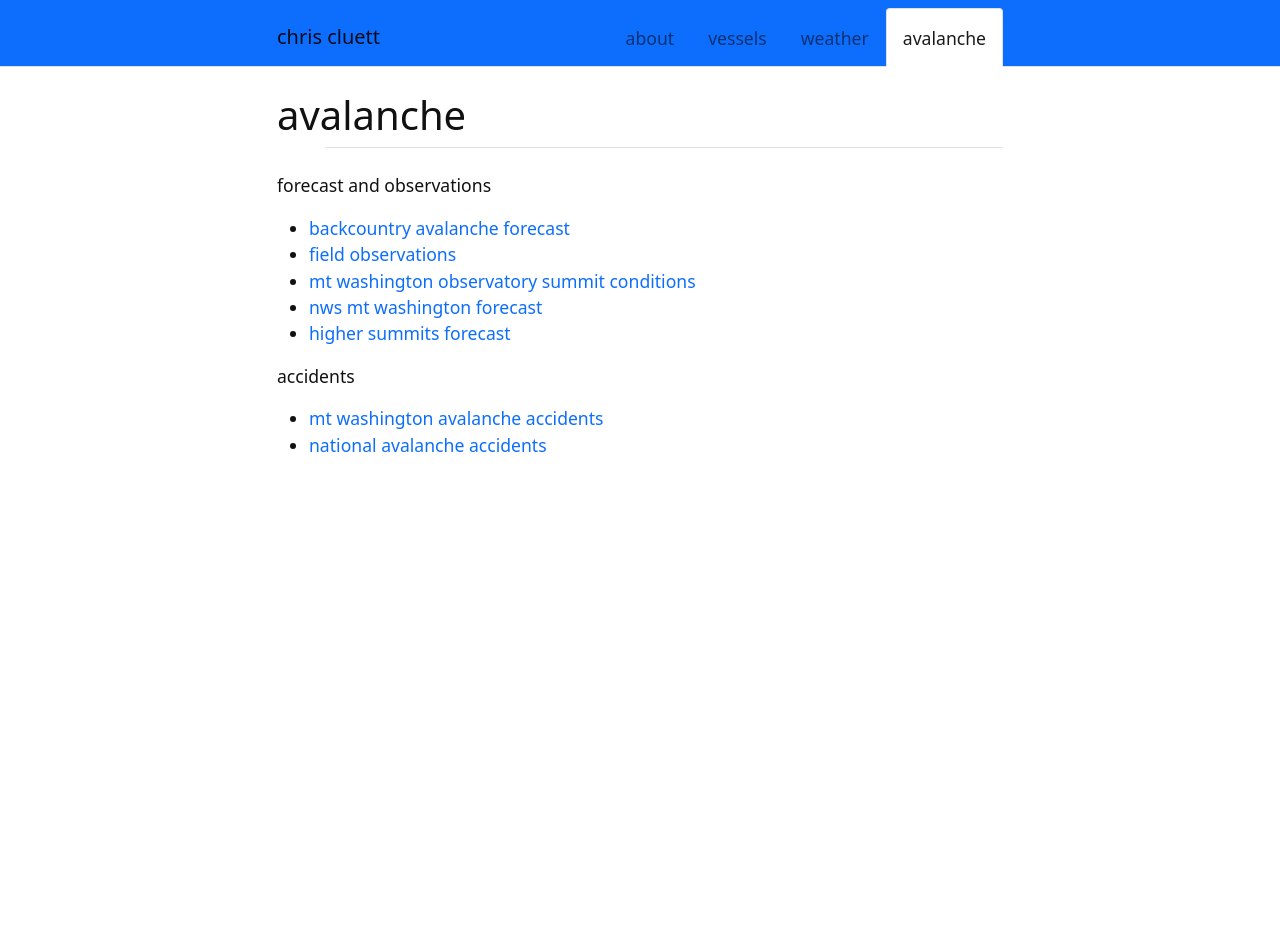
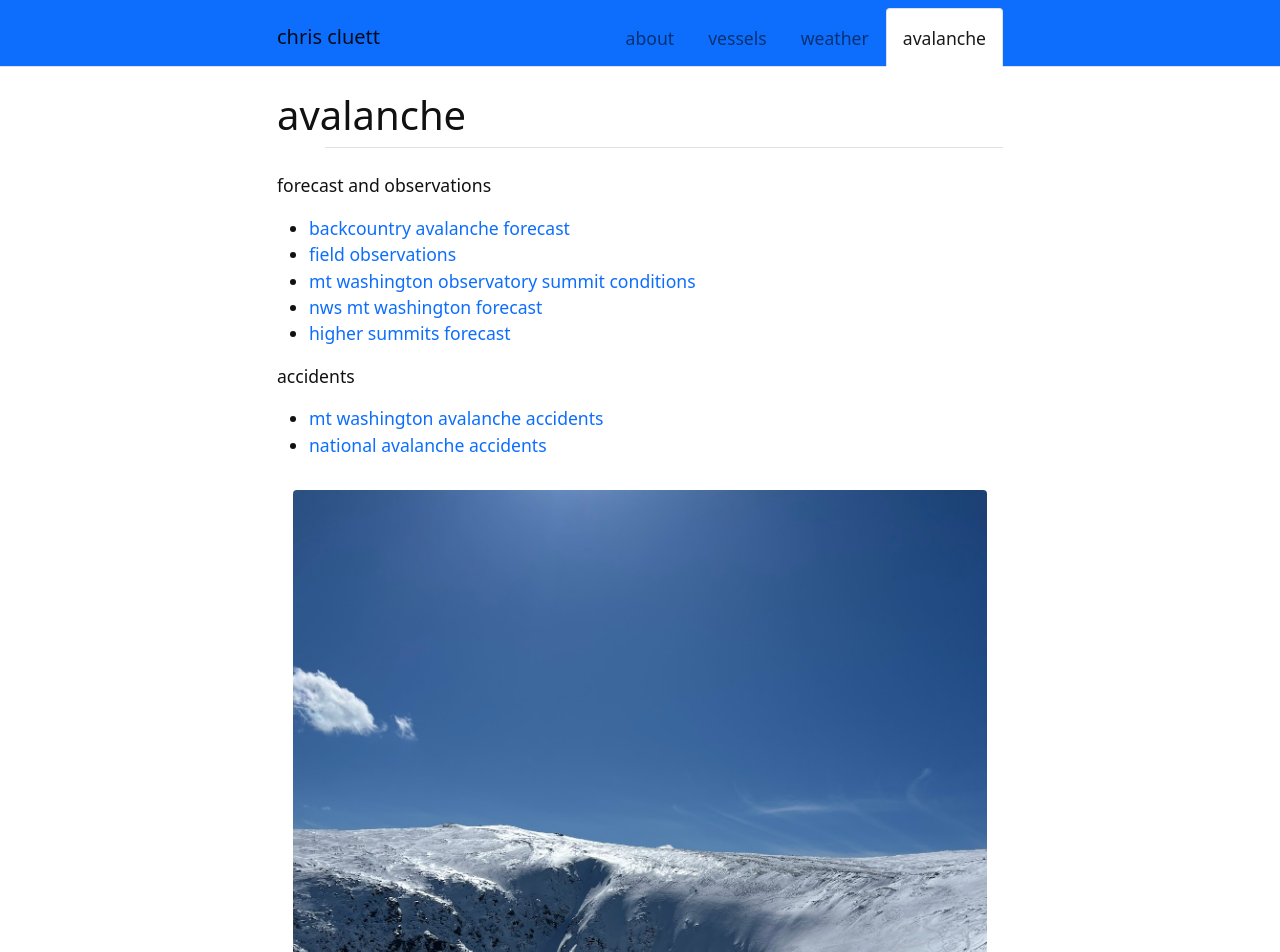
Before and after one commit to ccluett/website, a Jekyll site: the page built from content/avalanche.md, in a window 1280 px wide. Shown: the top 952 px of the page. Built offline with Jekyll 4.4.1, drawn with Linux system fonts in a browser that asks for light colours; before the commit the page ends 900 px from its top, so only the background shows below that.

Commit message:
Update avalanche.md

```diff
--- a/content/avalanche.md
+++ b/content/avalanche.md
@@ -13,6 +13,10 @@ forecast and observations
 accidents
 * [mt washington avalanche accidents](https://www.mountwashingtonavalanchecenter.org/incidents/)
 * [national avalanche accidents](https://avalanche.org/avalanche-accidents/)
+
+{% include figure.html img="tucks.jpg" width="100%" %}
+
+{% include figure.html img="airplane-gully.jpg" width="100%" %}
 
 <!---
 webcams
```
